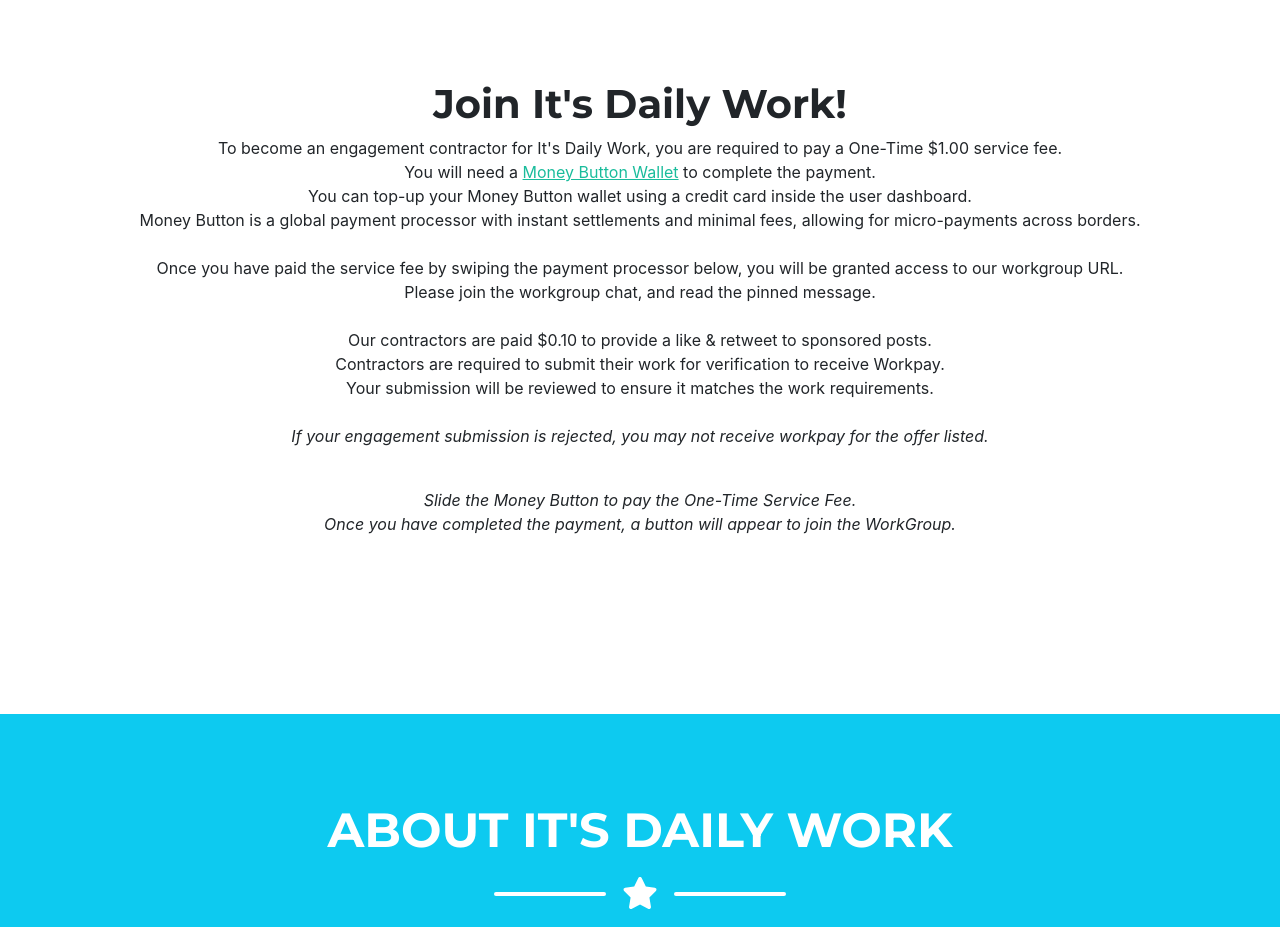
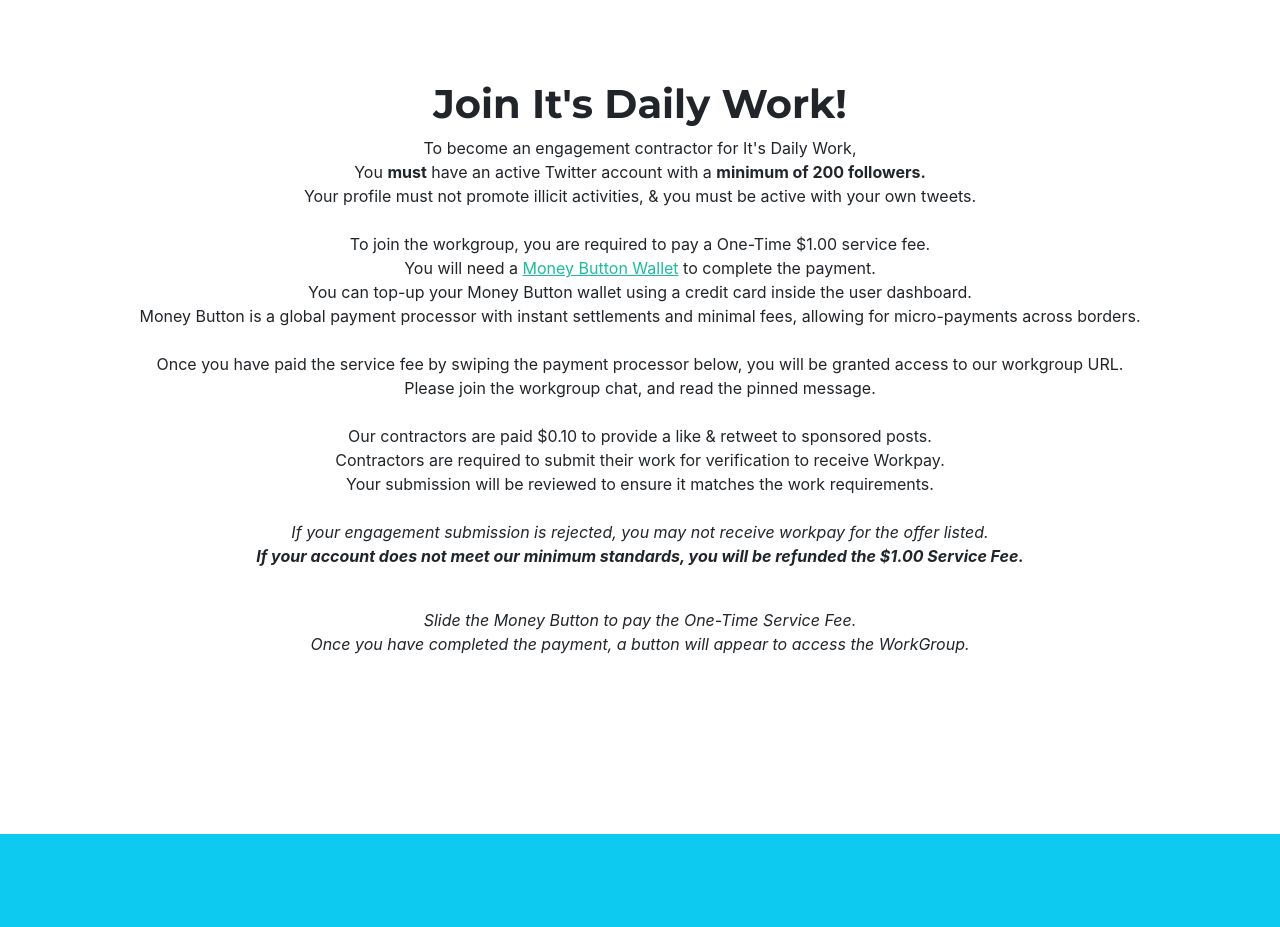
Before and after one commit to ItsDailyWork/itswork, a plain HTML site: page index.html in a window 1280 px wide. Shown: the part 1500-2427 px from the top of the page. Drawn offline with nearby package versions, Linux system fonts and the light colour scheme; a script that the page names is missing.

Commit message:
update info

```diff
--- a/index.html
+++ b/index.html
@@ -158,12 +158,12 @@
 <h1>Join It's Daily Work!</h1>
 
 <!-- Free content -->
-<p>To become an engagement contractor for It's Daily Work, you are required to pay a One-Time $1.00 service fee.<br> You will need a <a href="https://www.moneybutton.com/">Money Button Wallet</a> to complete the payment. <br> You can top-up your Money Button wallet using a credit card inside the user dashboard.<br> Money Button is a global payment processor with instant settlements and minimal fees, allowing for micro-payments across borders.
+<p>To become an engagement contractor for It's Daily Work, <br> You <b>must</b> have an active Twitter account with a <b>minimum of 200 followers.</b><br> Your profile must not promote illicit activities, & you must be active with your own tweets. <br><br> To join the workgroup, you are required to pay a One-Time $1.00 service fee.<br> You will need a <a href="https://www.moneybutton.com/">Money Button Wallet</a> to complete the payment. <br> You can top-up your Money Button wallet using a credit card inside the user dashboard.<br> Money Button is a global payment processor with instant settlements and minimal fees, allowing for micro-payments across borders.
  <br><br>Once you have paid the service fee by swiping the payment processor below, you will be granted access to our workgroup URL. <br>Please join the workgroup chat, and read the pinned message. <br><br>Our contractors are paid $0.10  to provide a like & retweet to sponsored posts.<br>Contractors are required to submit their work for verification to receive Workpay.
-    <br>Your submission will be reviewed to ensure it matches the work requirements.<br><br><em>If your engagement submission is rejected, you may not receive workpay for the offer listed.</em>
+    <br>Your submission will be reviewed to ensure it matches the work requirements.<br><br><em>If your engagement submission is rejected, you may not receive workpay for the offer listed.<br> <b>If your account does not meet our minimum standards, you will be refunded the $1.00 Service Fee.</b></em>
 
 
-<p><em><br>Slide the Money Button to pay the One-Time Service Fee. <br>Once you have completed the payment, a button will appear to join the WorkGroup.</em>
+<p><em><br>Slide the Money Button to pay the One-Time Service Fee. <br>Once you have completed the payment, a button will appear to access the WorkGroup.</em>
 <center>
 <!-- Money Button -->
 <div class="money-button"
```
Also changed, not shown: 3 other files.
